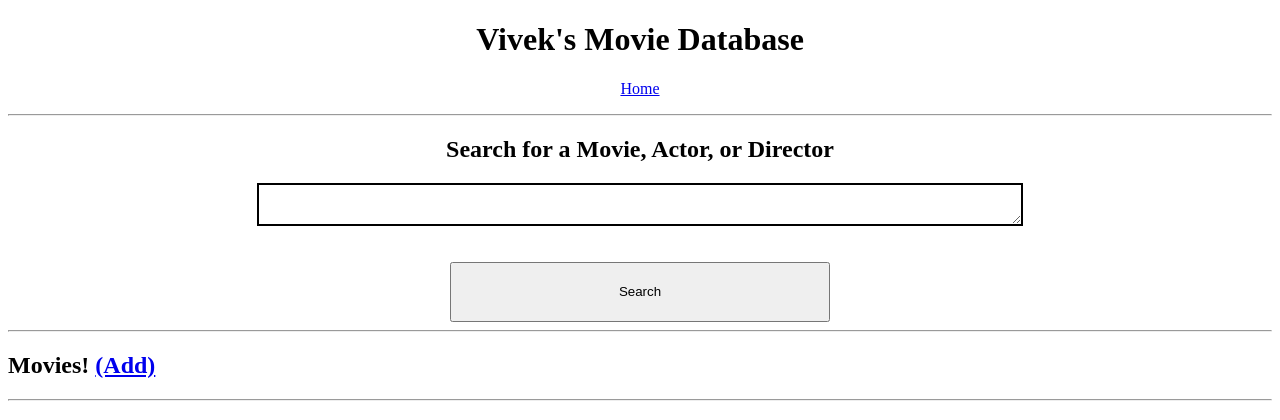
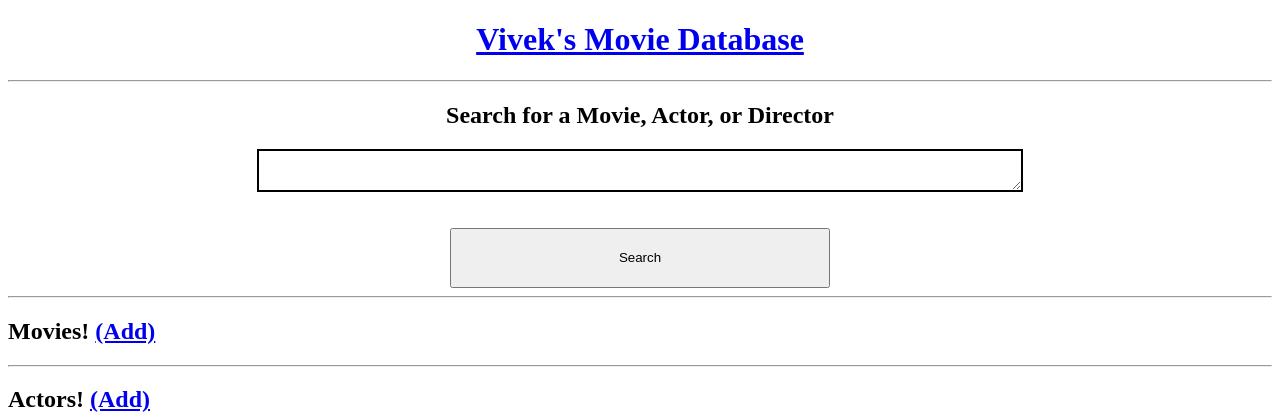
Before and after one commit to vivsiv/database-systems, a PHP site: page /index.php in a window 1280 px wide. Shown: the top 420 px of the page. Run offline with PHP 8.4, Linux system fonts and the light colour scheme; data that the repository does not hold is empty.

Commit message:
move home link to title

```diff
--- a/P1C/www/header.php
+++ b/P1C/www/header.php
@@ -1,7 +1,6 @@
 <head>
 	<link rel="stylesheet" type="text/css" href="assets/style.css"/>
-	<h1 class="title">Vivek's Movie Database</h1>
-	<p class='header_link'><a href="index.php">Home</a></p>
+	<h1 class="title"><a href="index.php">Vivek's Movie Database</a></h1>
 	<hr/>
 
 	<h2 id='search_header'>Search for a Movie, Actor, or Director</h2>
```
